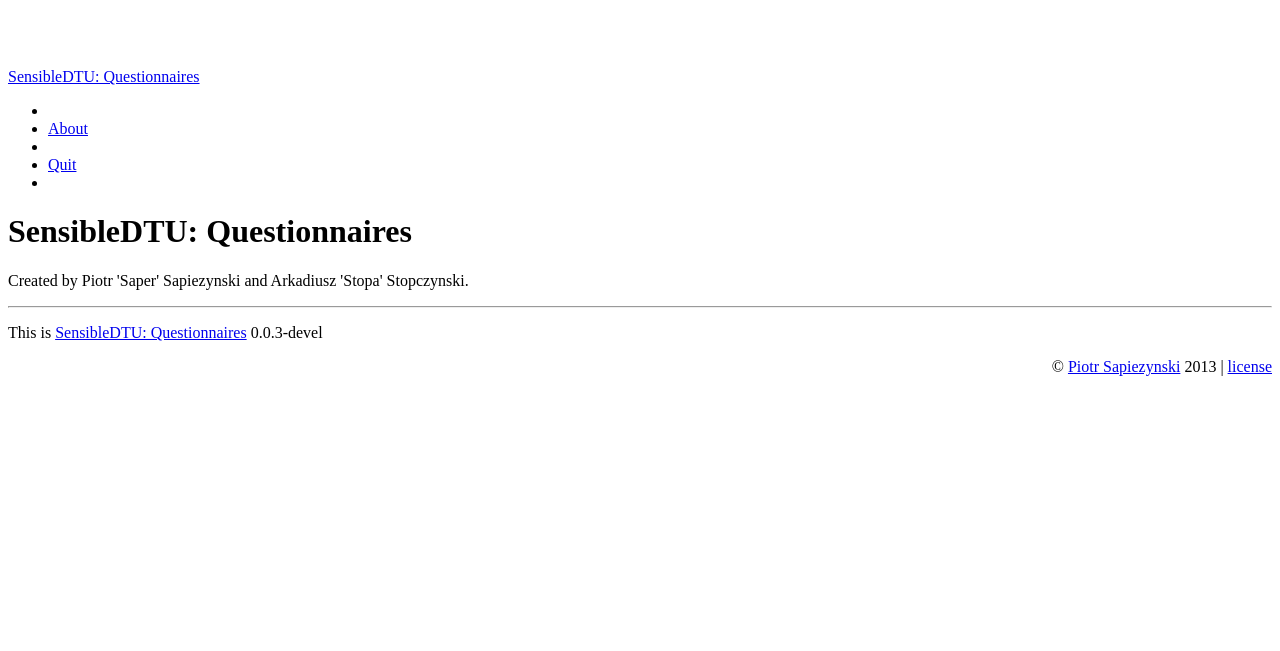
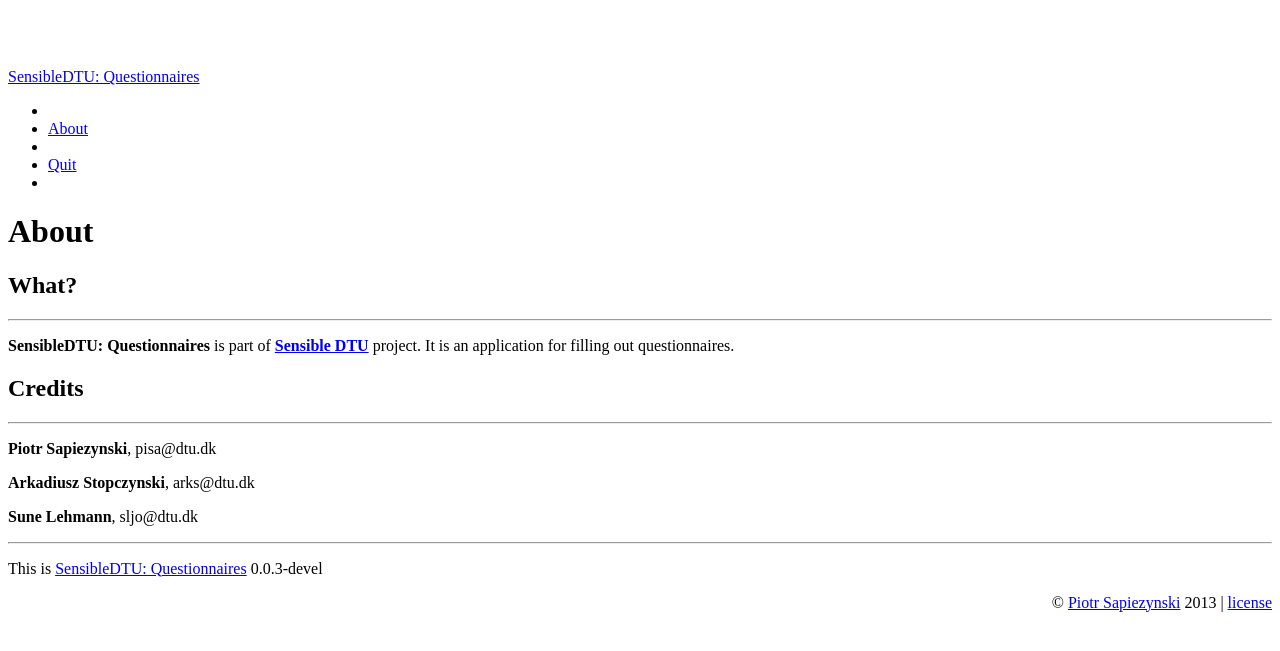
Before and after one commit to RaduGatej/SensibleData-Apps-Questionaires, a Django app: template questionnaires/templates/about.html in a window 1280 px wide. Shown: the top 651 px of the page. Run offline with Django 3.2, Linux system fonts and the light colour scheme; the template is opened without the code that fills it, so the values that code supplies are empty; some libraries are stand-ins or nearby versions.

Commit message:
added about page

```diff
--- a/questionnaires/render/views.py
+++ b/questionnaires/render/views.py
@@ -87,7 +87,6 @@
 def openid_failed(request):
 	return render_to_response('openid_failed.html', {}, context_instance=RequestContext(request))
 
-@login_required
 def about(request):
 	return render_to_response('about.html', {}, context_instance=RequestContext(request))
 
--- a/questionnaires/templates/about.html
+++ b/questionnaires/templates/about.html
@@ -2,8 +2,29 @@
 
 {% block content %}
 
-        <h1>SensibleDTU: Questionnaires</h1>
-		<p>Created by Piotr 'Saper' Sapiezynski and Arkadiusz 'Stopa' Stopczynski.</p>
+<div class="page-header">
+	<h1>About</h1>
+</div>
+
+<div class="row">
+
+	<div class="well span5">
+		<h2>What?</h2>
+		<hr>
+		<p class="lead"><b>SensibleDTU: Questionnaires</b> is part of <a href="http://www.sensible.dtu.dk/"><b>Sensible DTU</b></a> project. It is an application for filling out questionnaires.</p>
+	</div>
+
+	<div class="well span5">
+		<h2>Credits</h2>
+		<hr>
+		<p class="lead"><b>Piotr Sapiezynski</b>, pisa@dtu.dk</p>
+		<p class="lead"><b>Arkadiusz Stopczynski</b>, arks@dtu.dk</p>
+		<p class="lead"><b>Sune Lehmann</b>, sljo@dtu.dk</p>
+	</div>
 
 
+
+
+</div>
+
 {% endblock %}
```
